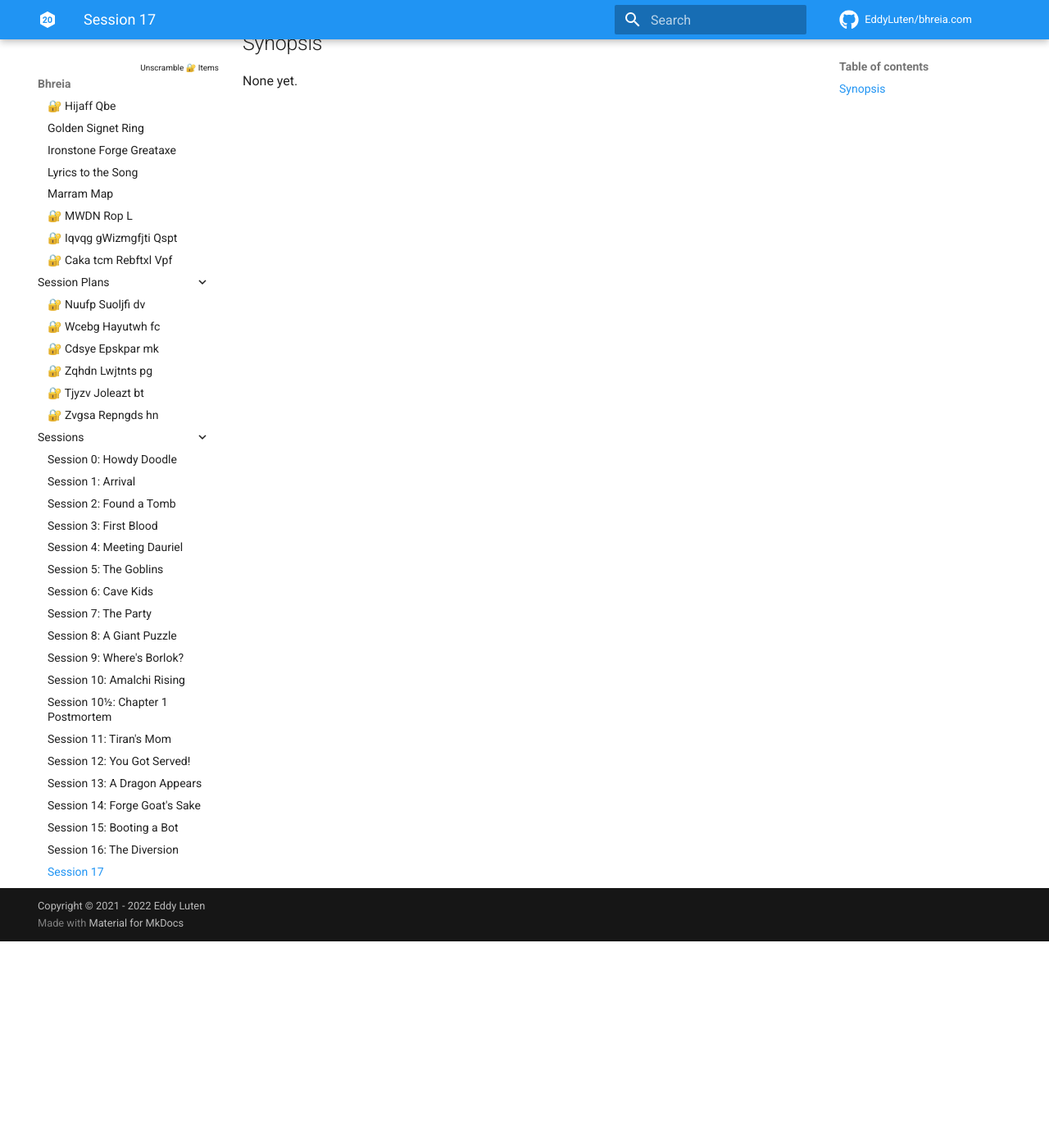
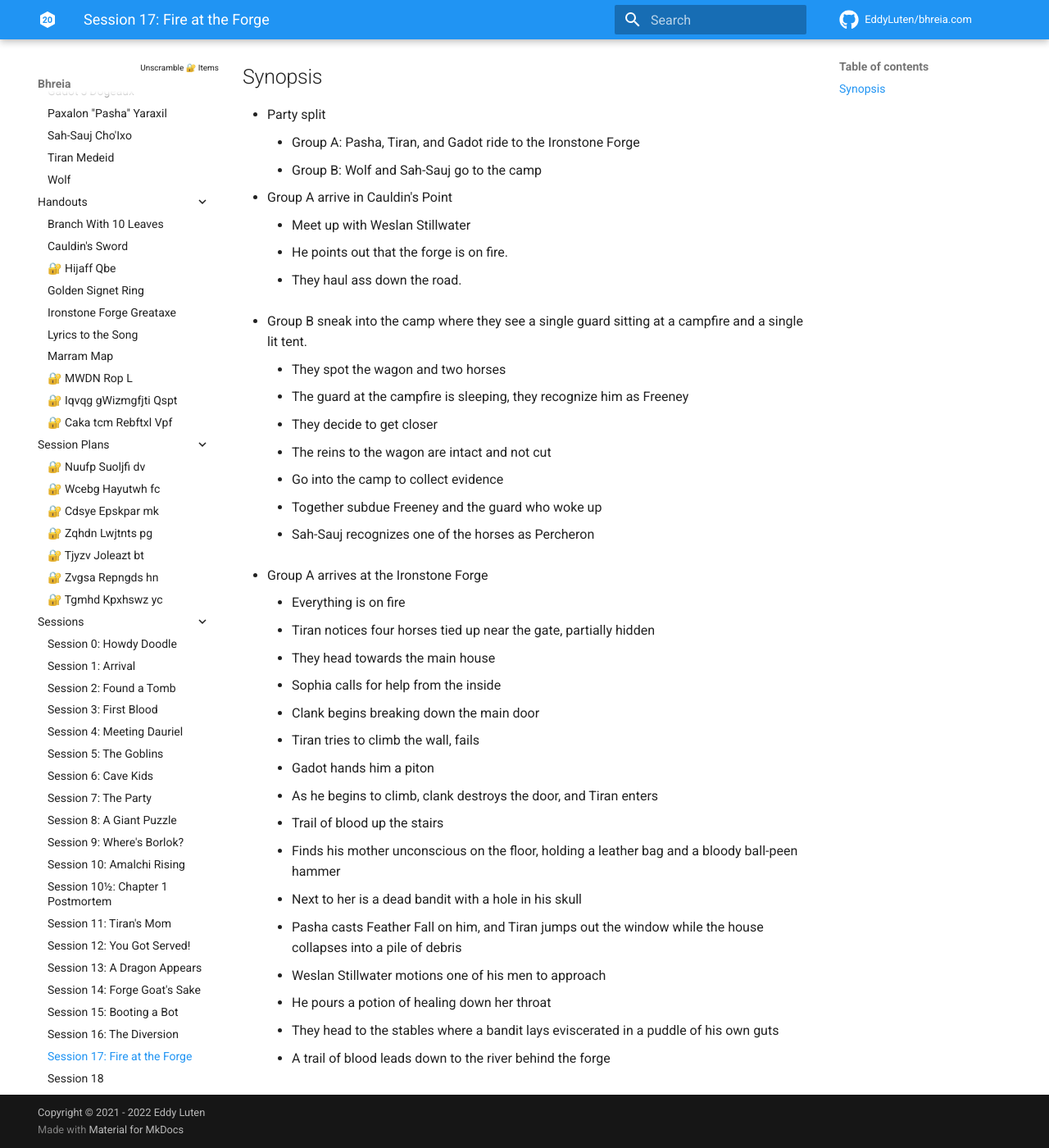
Before and after one commit to EddyLuten/bhreia.com, an MkDocs documentation site: the page built from docs/campaigns/sessions/session-17.md, in a window 1280 px wide and 1400 px high, scrolled down 252 px. Shown: the whole window at 82% size. Built offline with MkDocs 1.6.1 and Material for MkDocs 9.7.7, drawn with Linux system fonts in a browser that asks for light colours; comment, search, counter and statistics services are not loaded; some of the changed text lies outside the part shown.

```diff
--- a/docs/campaigns/sessions/session-17.md
+++ b/docs/campaigns/sessions/session-17.md
@@ -3,12 +3,47 @@ categories:
     - Braving Bhreia
     - Sessions
 ---
-# Session 17
+# Session 17: Fire at the Forge
 
-**Date:** TBD
+**Date:** Monday, April 25th, 2022 @ 9:00 PM CT
 
-**Audio:** None yet.
+**Audio:** [MP3](https://drive.google.com/file/d/1h6v_nqgMWR9ZDzXCsWGR2xpPIK3zF61y/view?usp=sharing)
+
+- Skip recap: 2m30s
 
 ## Synopsis
 
-None yet.
+- Party split
+  - Group A: Pasha, Tiran, and Gadot ride to the Ironstone Forge
+  - Group B: Wolf and Sah-Sauj go to the camp
+- Group A arrive in Cauldin's Point
+  - Meet up with Weslan Stillwater
+  - He points out that the forge is on fire.
+  - They haul ass down the road.
+
+- Group B sneak into the camp where they see a single guard sitting at a campfire and a single lit tent.
+  - They spot the wagon and two horses
+  - The guard at the campfire is sleeping, they recognize him as Freeney
+  - They decide to get closer
+  - The reins to the wagon are intact and not cut
+  - Go into the camp to collect evidence
+  - Together subdue Freeney and the guard who woke up
+  - Sah-Sauj recognizes one of the horses as Percheron
+
+- Group A arrives at the Ironstone Forge
+  - Everything is on fire
+  - Tiran notices four horses tied up near the gate, partially hidden
+  - They head towards the main house
+  - Sophia calls for help from the inside
+  - Clank begins breaking down the main door
+  - Tiran tries to climb the wall, fails
+  - Gadot hands him a piton
+  - As he begins to climb, clank destroys the door, and Tiran enters
+  - Trail of blood up the stairs
+  - Finds his mother unconscious on the floor, holding a leather bag and a bloody ball-peen hammer
+  - Next to her is a dead bandit with a hole in his skull
+  - Pasha casts Feather Fall on him, and Tiran jumps out the window while the house collapses into a pile of debris
+  - Weslan Stillwater motions one of his men to approach
+  - He pours a potion of healing down her throat
+  - They head to the stables where a bandit lays eviscerated in a puddle of his own guts
+  - A trail of blood leads down to the river behind the forge
```
Also changed, not shown: docs/campaigns/braving-bhreia.md (+2 -1 lines), docs/campaigns/game-notes.md (+3 -0 lines), docs/campaigns/plans/plan-18.md (added, +11 -0 lines), docs/campaigns/sessions/session-18.md (added, +14 -0 lines), docs/campaigns/sessions/.pages.
